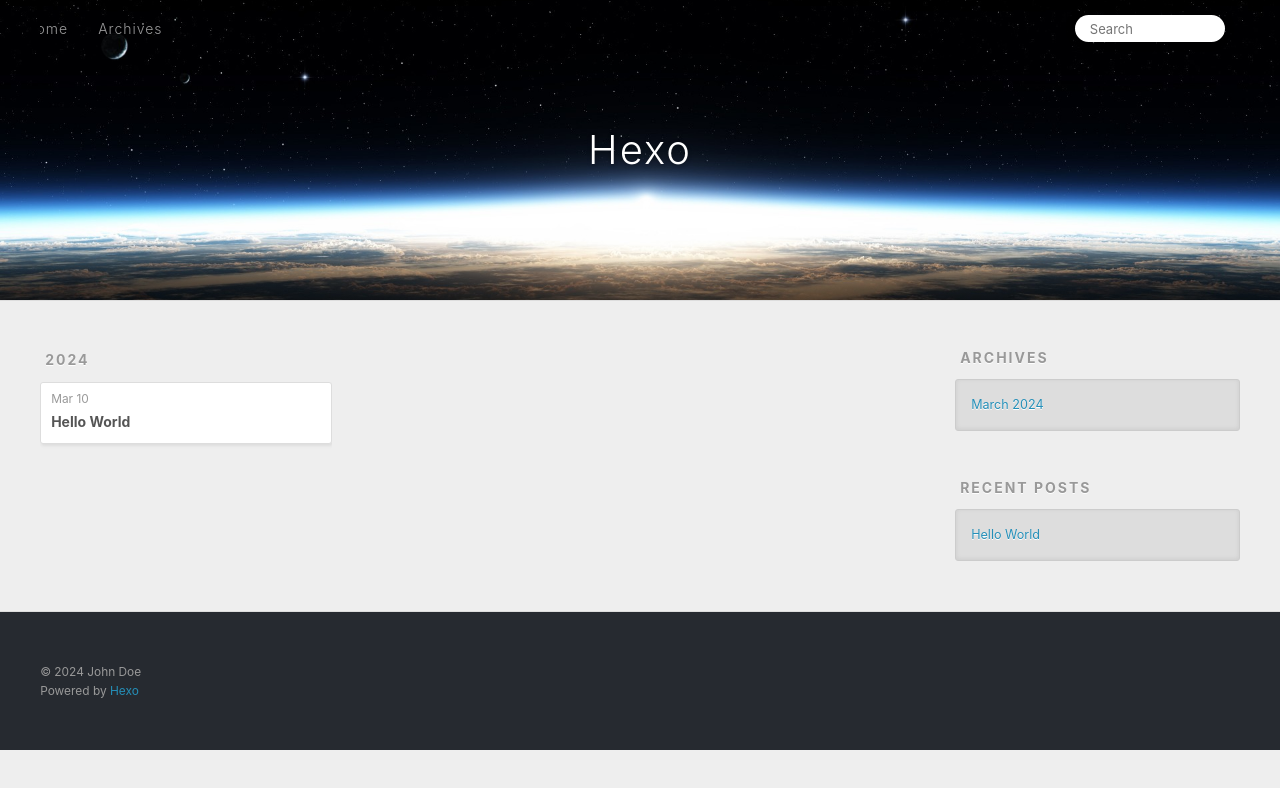
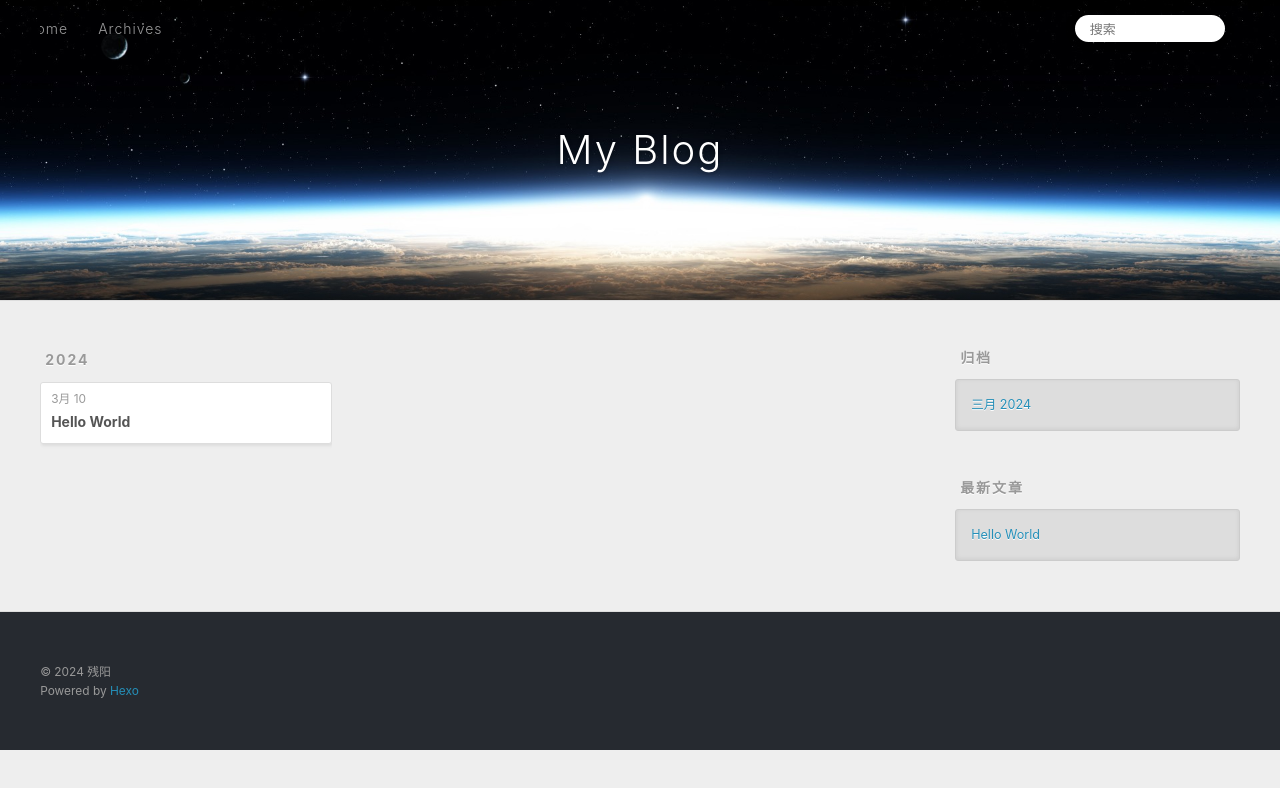
Before and after one commit to fuhanyang/fuhanyang.github.io, a plain HTML site: page archives/index.html in a window 1280 px wide. Both pictures are taken after a click on the link 1232 px from the left and 27 px from the top of the page. Drawn offline with Linux system fonts and the light colour scheme.

Commit message:
Site updated: 2024-03-10 19:41:06

```diff
--- a/archives/index.html
+++ b/archives/index.html
@@ -4,17 +4,19 @@
   <meta charset="utf-8">
 
 
-  <title>Archives | Hexo</title>
+  <title>归档 | My Blog</title>
   <meta name="viewport" content="width=device-width, initial-scale=1, shrink-to-fit=no">
-  <meta property="og:type" content="website">
-<meta property="og:title" content="Hexo">
+  <meta name="description" content="我的博客">
+<meta property="og:type" content="website">
+<meta property="og:title" content="My Blog">
 <meta property="og:url" content="http://example.com/archives/index.html">
-<meta property="og:site_name" content="Hexo">
-<meta property="og:locale" content="en_US">
-<meta property="article:author" content="John Doe">
+<meta property="og:site_name" content="My Blog">
+<meta property="og:description" content="我的博客">
+<meta property="og:locale" content="zh_CN">
+<meta property="article:author" content="残阳">
 <meta name="twitter:card" content="summary">
 
-    <link rel="alternate" href="/atom.xml" title="Hexo" type="application/atom+xml">
+    <link rel="alternate" href="/atom.xml" title="My Blog" type="application/atom+xml">
 
 
     <link rel="shortcut icon" href="/favicon.png">
@@ -39,7 +41,7 @@
   <div id="header-outer" class="outer">
     <div id="header-title" class="inner">
       <h1 id="logo-wrap">
-        <a href="/" id="logo">Hexo</a>
+        <a href="/" id="logo">My Blog</a>
       </h1>
 
     </div>
@@ -55,12 +57,12 @@
       <nav id="sub-nav">
 
 
-          <a class="nav-icon" href="/atom.xml" title="RSS Feed"><span class="fa fa-rss"></span></a>
+          <a class="nav-icon" href="/atom.xml" title="RSS 订阅"><span class="fa fa-rss"></span></a>
 
-        <a class="nav-icon nav-search-btn" title="Search"><span class="fa fa-search"></span></a>
+        <a class="nav-icon nav-search-btn" title="搜索"><span class="fa fa-search"></span></a>
       </nav>
       <div id="search-form-wrap">
-        <form action="//google.com/search" method="get" accept-charset="UTF-8" class="search-form"><input type="search" name="q" class="search-form-input" placeholder="Search"><button type="submit" class="search-form-submit">&#xF002;</button><input type="hidden" name="sitesearch" value="http://example.com"></form>
+        <form action="//google.com/search" method="get" accept-charset="UTF-8" class="search-form"><input type="search" name="q" class="search-form-input" placeholder="搜索"><button type="submit" class="search-form-submit">&#xF002;</button><input type="hidden" name="sitesearch" value="http://example.com"></form>
       </div>
     </div>
   </div>
@@ -84,7 +86,7 @@
   <div class="archive-article-inner">
     <header class="archive-article-header">
       <a href="/2024/03/10/hello-world/" class="archive-article-date">
-  <time class="dt-published" datetime="2024-03-10T05:41:40.011Z" itemprop="datePublished">Mar 10</time>
+  <time class="dt-published" datetime="2024-03-10T05:41:40.011Z" itemprop="datePublished">3月 10</time>
 </a>
 
 
@@ -116,9 +118,9 @@
 
 
   <div class="widget-wrap">
-    <h3 class="widget-title">Archives</h3>
+    <h3 class="widget-title">归档</h3>
     <div class="widget">
-      <ul class="archive-list"><li class="archive-list-item"><a class="archive-list-link" href="/archives/2024/03/">March 2024</a></li></ul>
+      <ul class="archive-list"><li class="archive-list-item"><a class="archive-list-link" href="/archives/2024/03/">三月 2024</a></li></ul>
     </div>
   </div>
 
@@ -126,7 +128,7 @@
 
 
   <div class="widget-wrap">
-    <h3 class="widget-title">Recent Posts</h3>
+    <h3 class="widget-title">最新文章</h3>
     <div class="widget">
       <ul>
 
@@ -147,7 +149,7 @@
   <div class="outer">
     <div id="footer-info" class="inner">
 
-      &copy; 2024 John Doe<br>
+      &copy; 2024 残阳<br>
       Powered by <a href="https://hexo.io/" target="_blank">Hexo</a>
     </div>
   </div>
```
Also changed, not shown: 2024/03/10/hello-world/index.html (+14 -14 lines), archives/2024/03/index.html (+18 -16 lines), archives/2024/index.html (+18 -16 lines), index.html (+18 -16 lines).
